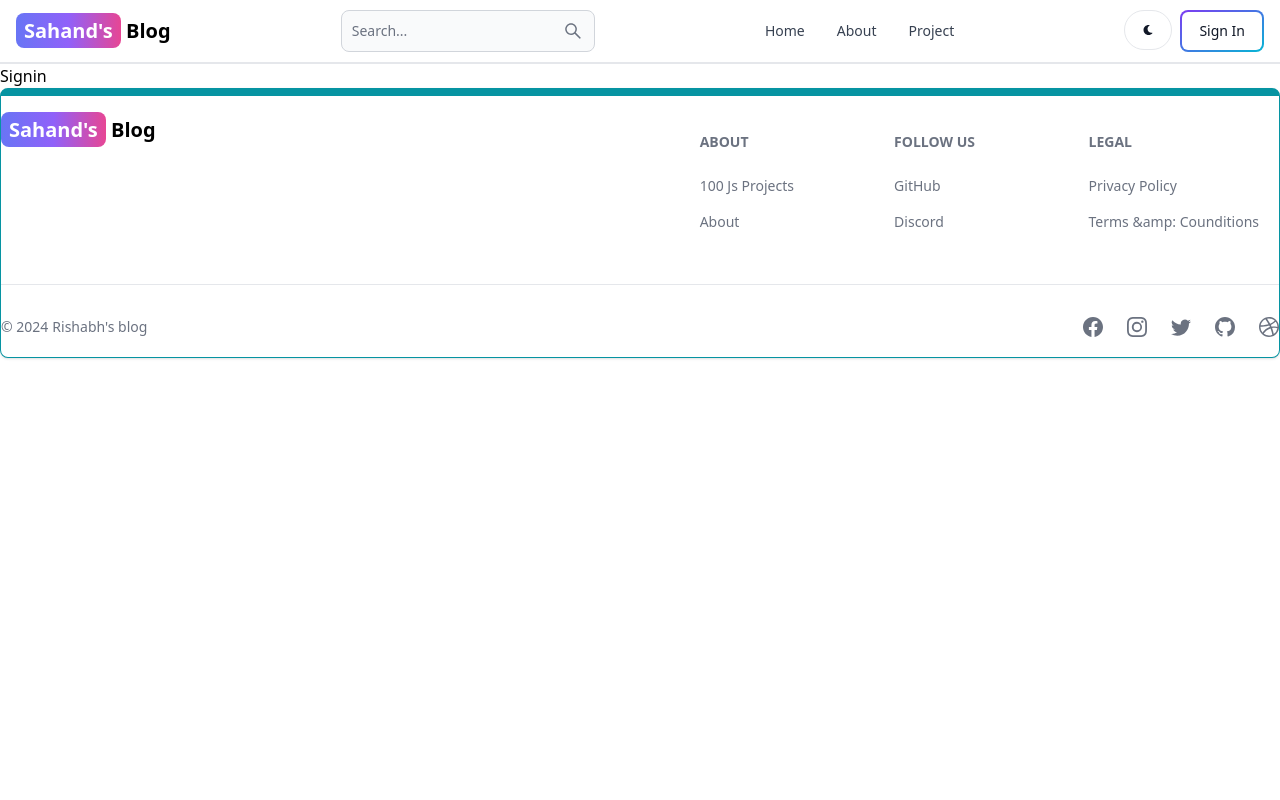
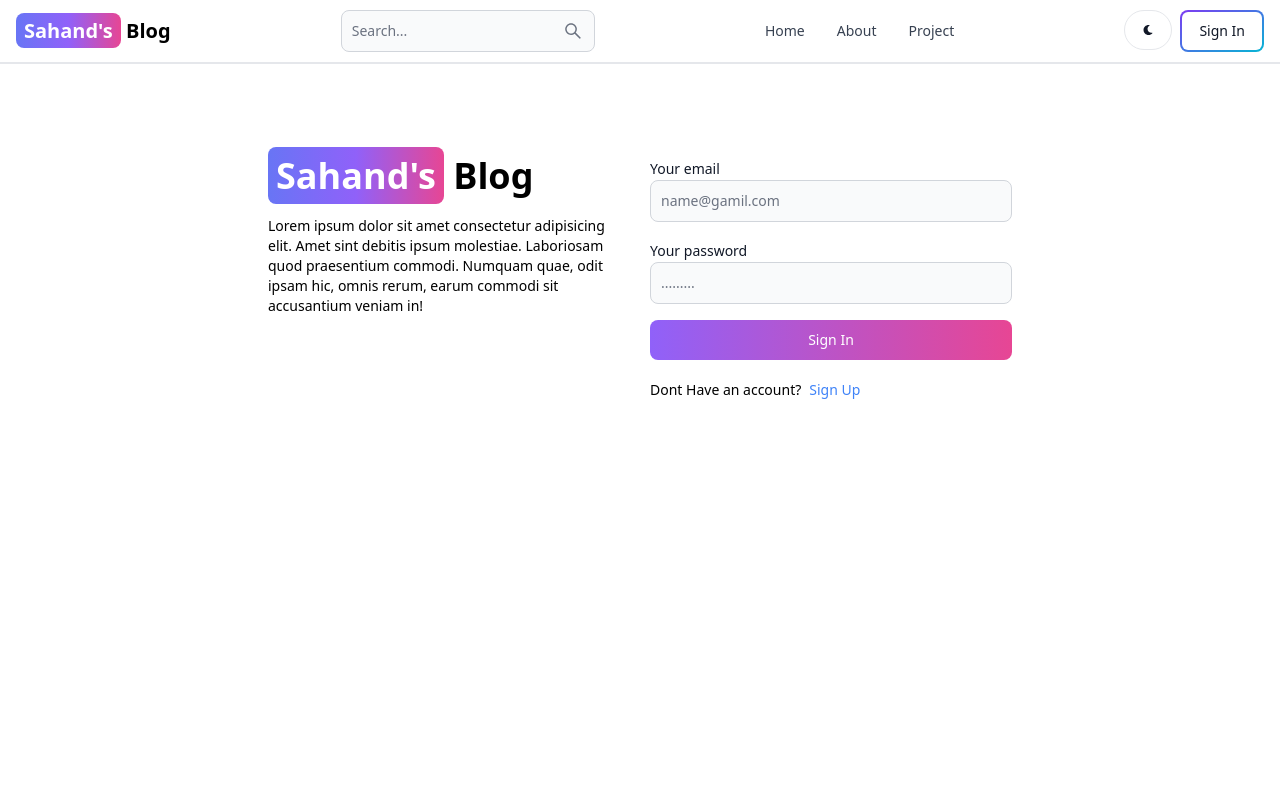
Before and after one commit to Rishabhsharma2004/StramYard1, a React (Vite) app in the folder SynStream/: page /sign-in in a window 1280 px wide. Shown: the top 800 px of the page. Built offline with nearby package versions, Linux system fonts and the light colour scheme.

Commit message:
create signin page UI

```diff
--- a/SynStream/src/pages/Signin.jsx
+++ b/SynStream/src/pages/Signin.jsx
@@ -1,11 +1,94 @@
-import React from 'react'
+import { Alert, Button, Label, Spinner, TextInput } from "flowbite-react";
+import React, { useState } from "react";
+import { Link, useNavigate } from "react-router-dom";
 
-function Signin() {
+export default function SignIn() {
+  const [formData, setformData] = useState({});
+  const [errorMessage, setErrorMessage] = useState(null);
+  const [loading, setLoading] = useState(false);
+  const navigate = useNavigate();
+  const handleChange = (e) =>{
+    setformData({...formData, [e.target.id]: e.target.value.trim()});
+  }
+
+  const handleSubmit = async (e) =>{
+    e.preventDefault();
+    if(!formData.email || !formData.password){
+      return setErrorMessage('Please fill out all fields.')
+    }
+    try{
+      setLoading(true);
+      setErrorMessage(null);
+      const res = await fetch('/api/auth/signin',{
+        method : 'POST',
+        headers : {'Content-Type' : 'application/json'},
+        body : JSON.stringify(formData),
+      });
+      const data = await res.json();
+      if(data.success === false){
+        return setErrorMessage(data.message);
+      }
+      setLoading(false);
+      if(res.ok){
+        navigate('/');
+      }
+    }catch(error){ setErrorMessage(error.message); setLoading(false)}
+  }
   return (
-    <div>
-     Signin
+    <div className="min-h-screen mt-20">
+      <div className="flex p-3 max-w-3xl mx-auto flex-col md:flex-row md:item-center gap-5">
+        {/* left */}
+        <div className="flex-1">
+          <Link to="/" className="  font-bold dark:text-white text-4xl">
+            <span className="px-2 py-1 bg-gradient-to-r from-indigo-500 via-purple-500 to-pink-500 rounded-lg text-white">
+              Sahand's
+            </span>{" "}
+            Blog
+          </Link>
+          <p className="text-sm mt-5">
+            Lorem ipsum dolor sit amet consectetur adipisicing elit. Amet sint
+            debitis ipsum molestiae. Laboriosam quod praesentium commodi.
+            Numquam quae, odit ipsam hic, omnis rerum, earum commodi sit
+            accusantium veniam in!
+          </p>
+        </div>
+        {/* right */}
+        <div className="flex-1">
+          <form className="flex flex-col gap-4" onSubmit={handleSubmit}>
+            <div>
+              <Label value="Your email" />
+              <TextInput placeholder="name@gamil.com" type="email" id="email" onChange={handleChange} />
+            </div>
+            <div>
+              <Label value="Your password" />
+              <TextInput placeholder="........." type="password" id="password" onChange={handleChange} />
+            </div>
+            <Button gradientDuoTone="purpleToPink" type="submit" disabled ={loading}>
+             {
+              loading ?(
+              <>
+                <Spinner size='sm'/>
+                <span className= 'pl-3'>Loding...</span>
+              </>
+              ): 'Sign In'
+             }
+            </Button>
+          </form>
+          <div className="flex gap-2 text-sm mt-5">
+            <span>Dont Have an account?</span>
+            <Link to="/sign-up" className="text-blue-500">
+              Sign Up
+            </Link>
+          </div>
+          {
+            errorMessage &&(
+              <Alert className='mt-5' color= 'failure'>
+                {errorMessage}
+              </Alert>
+            )
+          }
+        </div>
+      </div>
     </div>
-  )
+  );
 }
-
-export default Signin
```
